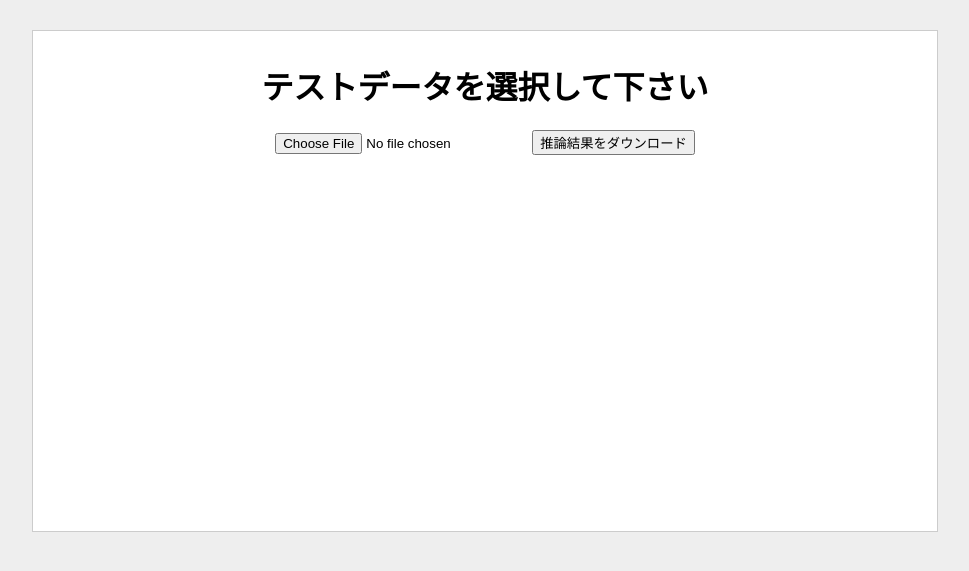
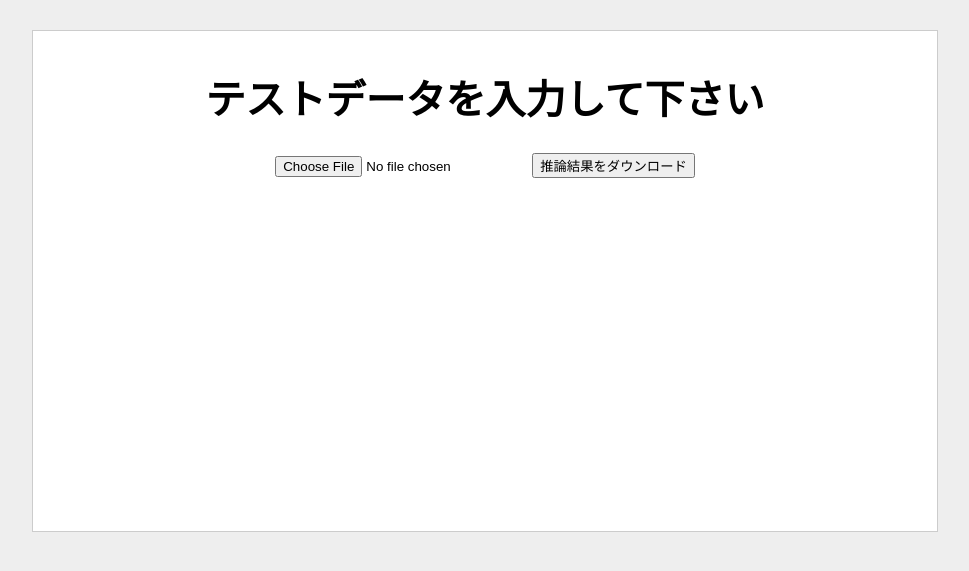
Before and after one commit to Uenienie/dip_test, a Flask app: template templates/home.html in a window 1280 px wide. Shown: the top 571 px of the page, without its empty margins (155-1124 px from the left). Run offline with Flask 2, Linux system fonts and the light colour scheme; the template is opened without the code that fills it, so the values that code supplies are empty.

Commit message:
Update home.html

```diff
--- a/templates/home.html
+++ b/templates/home.html
@@ -9,7 +9,7 @@
 </head>
 <body>
 	<div>
-		<h1>テストデータを選択して下さい</h1>
+		<h1 style="font-size: 2.5em">テストデータを入力して下さい</h1>
 		<link rel="stylesheet" href="./../static/h1.css">
 		<form action="/answer" method="POST" enctype="multipart/form-data">
 			<link rel="stylesheet" type="text/css" href="./../static/btn.css">
```
